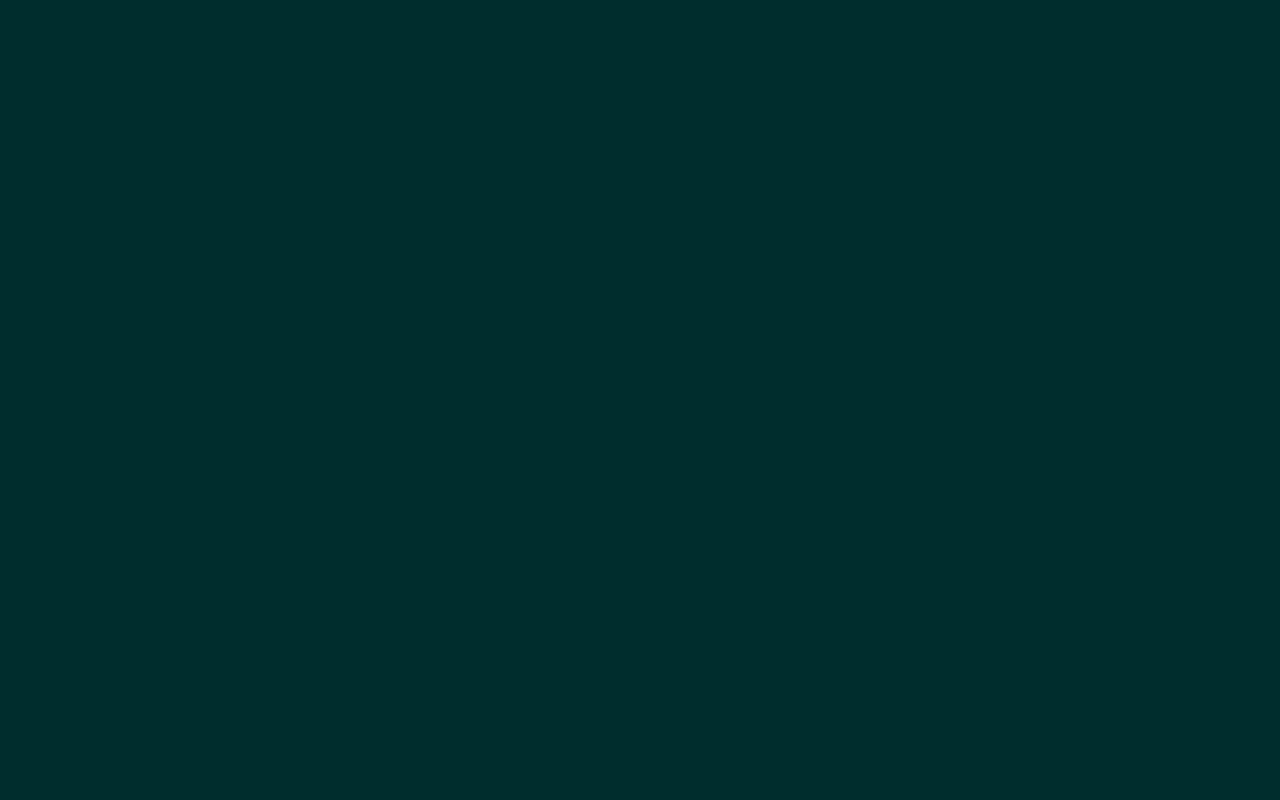
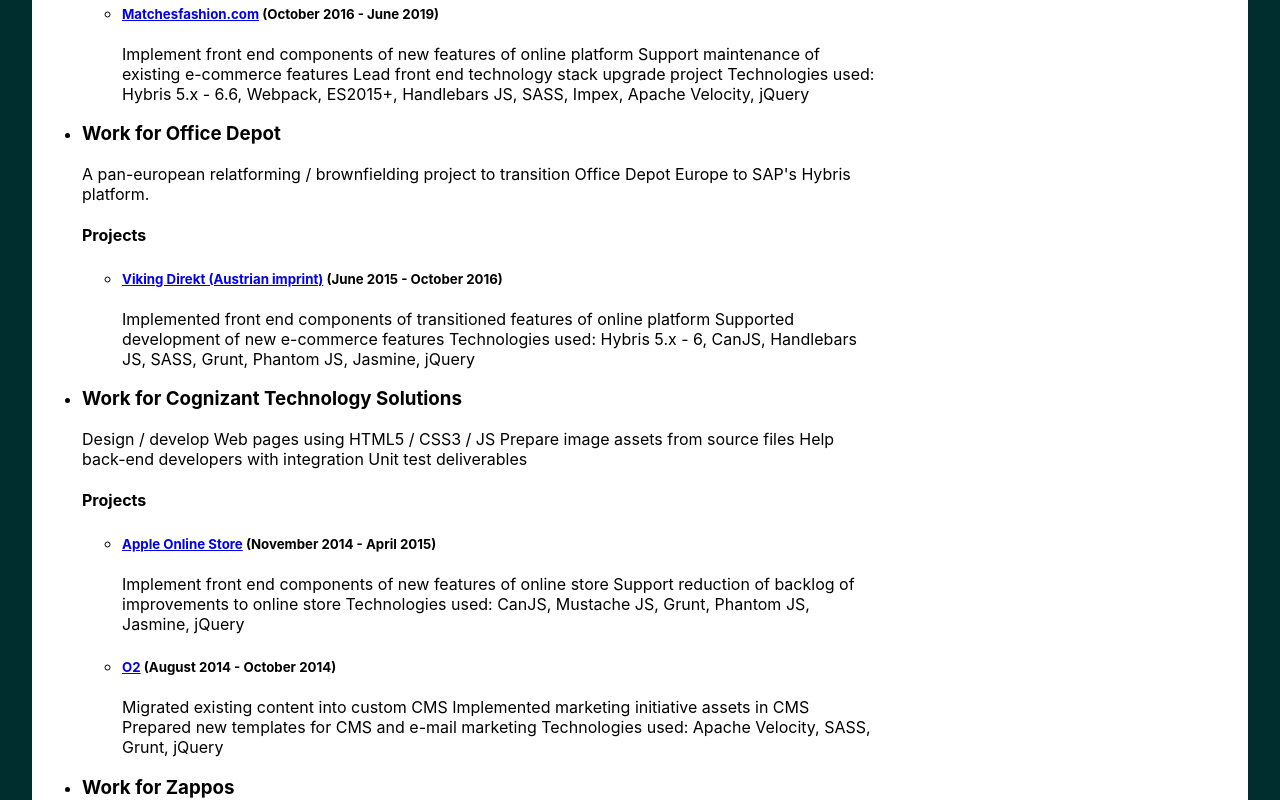
Before and after one commit to sengeezer/helvetic-dev, a React (Create React App) app: page / in a window 1280 px wide. Shown: the part 1000-1800 px from the top of the page. Before the commit the page ends 1034 px from the top, so only its background shows below. Built offline with nearby package versions, Linux system fonts and the light colour scheme.

Commit message:
Added remainig roles and projects

```diff
--- a/src/components/PastWork.js
+++ b/src/components/PastWork.js
@@ -9,7 +9,41 @@
     <p>{work.intro}</p>
     <ul>
       <li>
-        <Role company={work.cs.company} summary={work.cs.summary} project1={work.cs.projects[0]} />
+        <Role
+          company={work.cs.company}
+          summary={work.cs.summary}
+          project1={work.cs.projects[0]}
+        />
+      </li>
+      <li>
+        <Role
+          company={work.mf.company}
+          summary={work.mf.summary}
+          project1={work.mf.projects[0]}
+        />
+      </li>
+      <li>
+        <Role
+          company={work.offd.company}
+          summary={work.offd.summary}
+          project1={work.offd.projects[0]}
+        />
+      </li>
+      <li>
+        <Role
+          company={work.cog.company}
+          summary={work.cog.summary}
+          project1={work.cog.projects[0]}
+          project2={work.cog.projects[1]}
+        />
+      </li>
+      <li>
+        <Role
+          company={work.zappos.company}
+          summary={work.zappos.summary}
+          project1={work.zappos.projects[0]}
+          project2={work.zappos.projects[1]}
+        />
       </li>
     </ul>
   </div>
--- a/src/components/Role.js
+++ b/src/components/Role.js
@@ -1,6 +1,11 @@
 import React from 'react';
 
-const Role = ({ company, summary, project1 }) => (
+const Role = ({
+  company,
+  summary,
+  project1,
+  project2,
+}) => (
   <div className="role">
     <h3>
       Work for&nbsp;
@@ -17,6 +22,18 @@
         </h5>
         <p>{project1.text}</p>
       </li>
+      {
+        project2 && (
+        <li>
+          <h5>
+            <a href={project2.link}>{project2.title}</a>
+            &nbsp;
+            <span className="time">{project2.time}</span>
+          </h5>
+          <p>{project2.text}</p>
+        </li>
+        )
+      }
     </ul>
   </div>
 );
```
